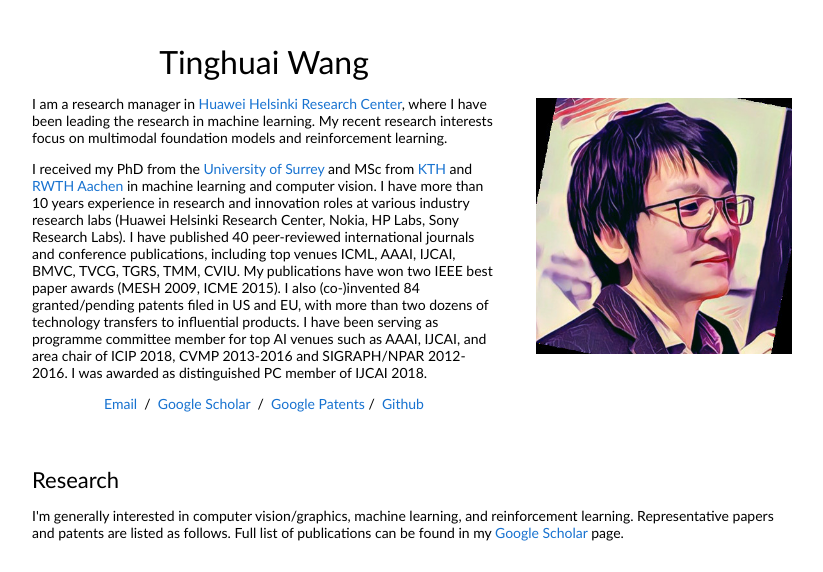
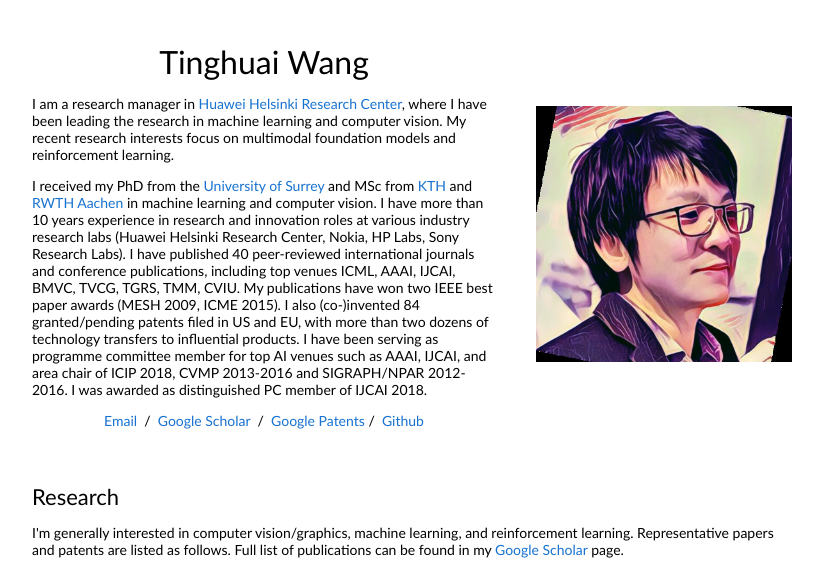
Before and after one commit to thwanguk/thwanguk.github.io, a plain HTML site: page index.html in a window 1280 px wide. Shown: the top 572 px of the page, without its empty margins (228-1051 px from the left). Drawn offline with Linux system fonts and the light colour scheme.

Commit message:
Update index.html

```diff
--- a/index.html
+++ b/index.html
@@ -20,7 +20,7 @@
               <p style="text-align:center">
                 <name>Tinghuai Wang</name>
               </p>
-              <p>I am a research manager in <a href="https://www.huawei.com/en/">Huawei Helsinki Research Center</a>, where I have been leading the research in machine learning. My recent research interests focus on multimodal foundation models and reinforcement learning.
+              <p>I am a research manager in <a href="https://www.huawei.com/en/">Huawei Helsinki Research Center</a>, where I have been leading the research in machine learning and computer vision. My recent research interests focus on multimodal foundation models and reinforcement learning.
               </p>
               <p>
                 I received my PhD from the <a href="https://www.surrey.ac.uk/">University of Surrey</a> and MSc from <a href="https://www.kth.se/en">KTH</a> and <a href="https://www.rwth-aachen.de/">RWTH Aachen</a> in machine learning and computer vision. I have more than 10 years experience in research and innovation roles at various industry research labs (Huawei Helsinki Research Center, Nokia, HP Labs, Sony Research Labs). I have published 40 peer-reviewed international journals and conference publications, including top venues ICML, AAAI, IJCAI, BMVC, TVCG, TGRS, TMM, CVIU. My publications have won two IEEE best paper awards (MESH 2009, ICME 2015). I also (co-)invented 84 granted/pending patents filed in US and EU, with more than two dozens of technology transfers to influential products. I have been serving as programme committee member for top AI venues such as AAAI, IJCAI, and area chair of ICIP 2018, CVMP 2013-2016 and SIGRAPH/NPAR 2012-2016. I was awarded as distinguished PC member of IJCAI 2018.
```
